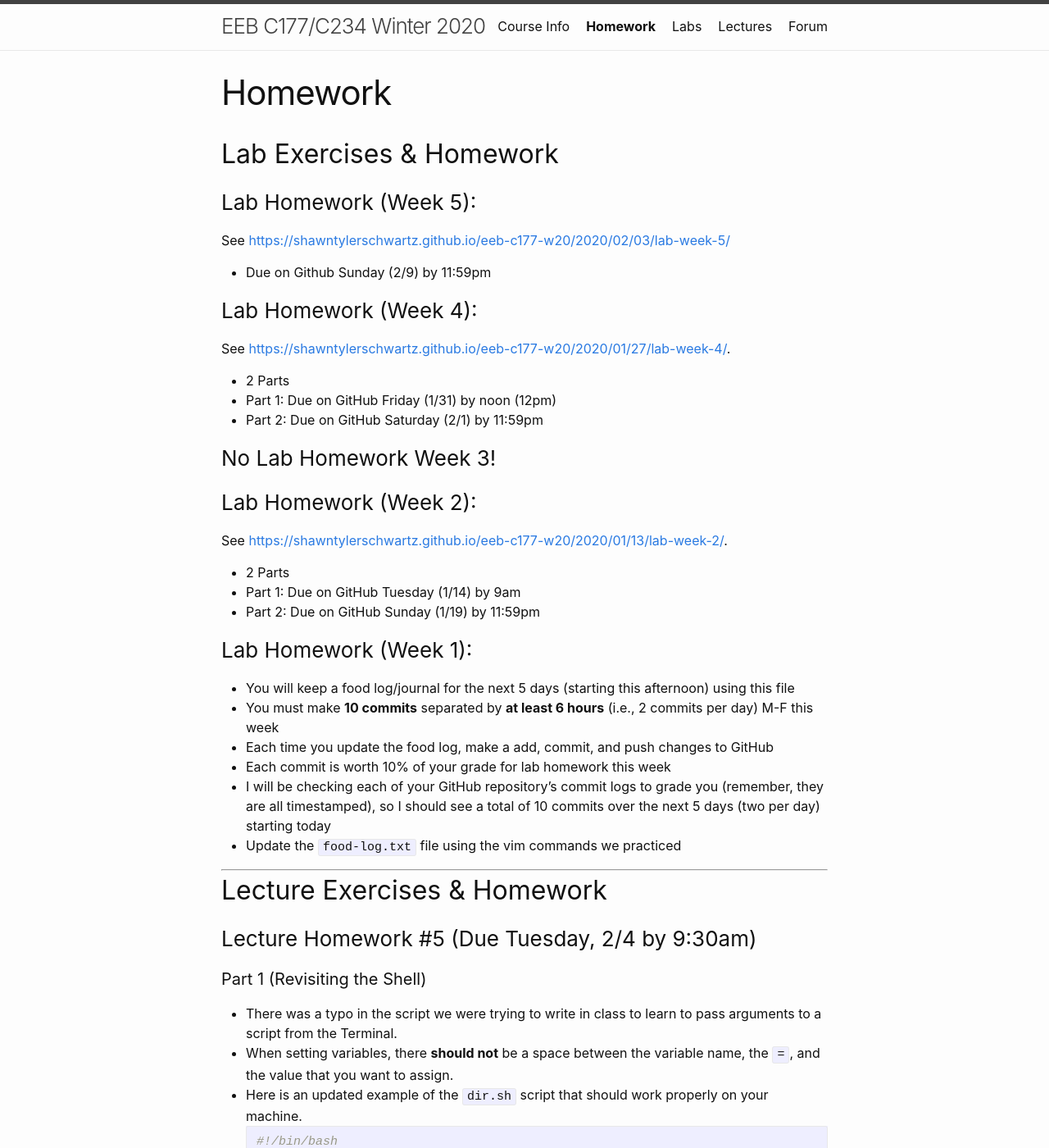
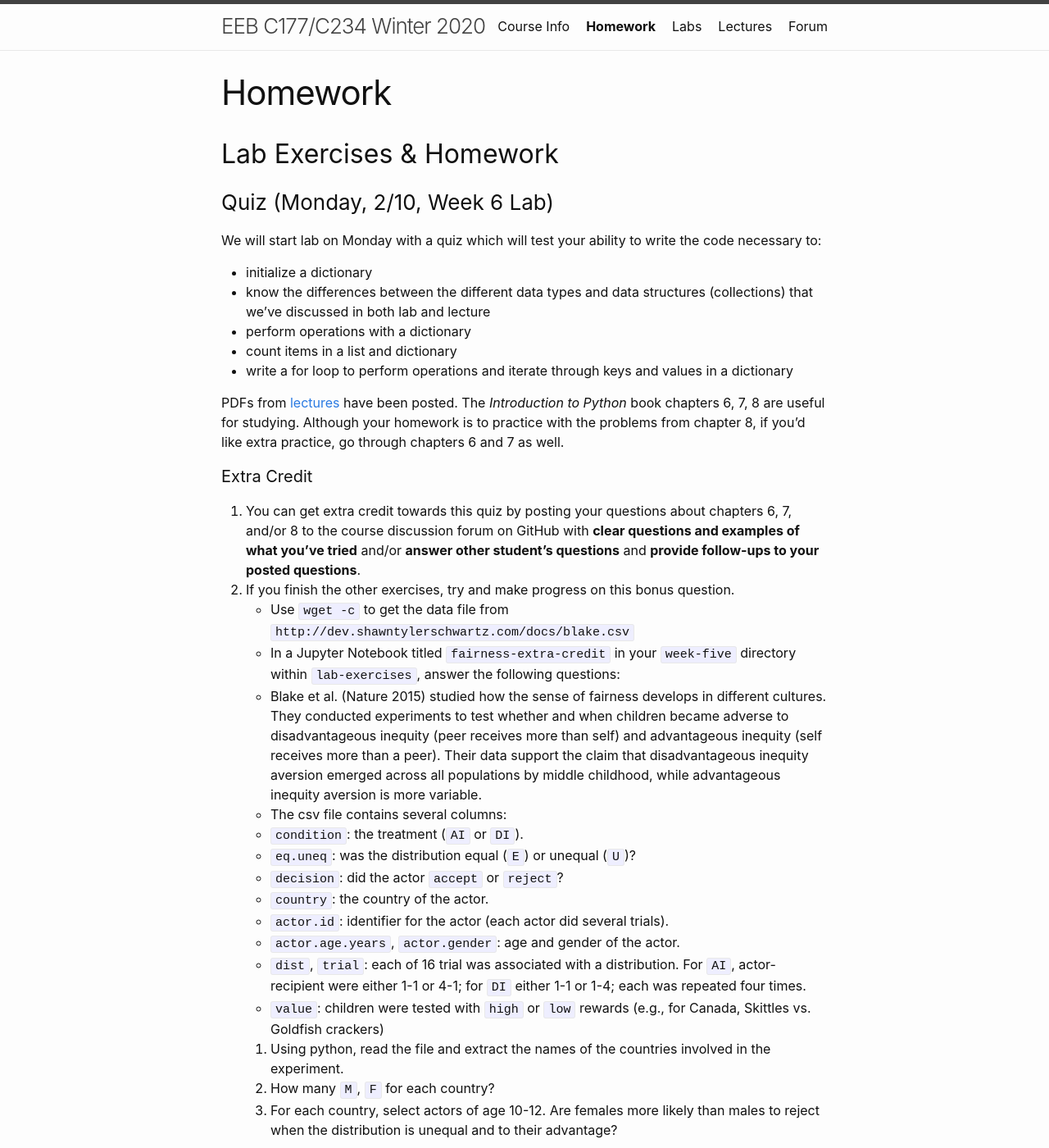
Before and after one commit to shawntschwartz/eeb-c177-w20, a Jekyll site: the page built from homework.md, in a window 1280 px wide and 1400 px high. Shown: the whole window at 82% size. Built offline with Jekyll 4.4.1, drawn with Linux system fonts in a browser that asks for light colours; some of the changed text lies outside the part shown.

Commit message:
updated homework and week 6 quiz details

```diff
--- a/homework.md
+++ b/homework.md
@@ -4,6 +4,36 @@ title: Homework
 ---
 
 ## Lab Exercises & Homework
+### Quiz (Monday, 2/10, Week 6 Lab)
+We will start lab on Monday with a quiz which will test your ability to write the code necessary to:
+ - initialize a dictionary
+ - know the differences between the different data types and data structures (collections) that we've discussed in both lab and lecture
+ - perform operations with a dictionary
+ - count items in a list and dictionary
+ - write a for loop to perform operations and iterate through keys and values in a dictionary
+
+PDFs from [lectures]({{ site.url }}lectures) have been posted. The _Introduction to Python_ book chapters 6, 7, 8 are useful for studying. Although your homework is to practice with the problems from chapter 8, if you'd like extra practice, go through chapters 6 and 7 as well.
+
+#### Extra Credit
+1. You can get extra credit towards this quiz by posting your questions about chapters 6, 7, and/or 8 to the course discussion forum on GitHub with **clear questions and examples of what you've tried** and/or **answer other student's questions** and **provide follow-ups to your posted questions**.
+2. If you finish the other exercises, try and make progress on this bonus question.
+ - Use `wget -c` to get the data file from `http://dev.shawntylerschwartz.com/docs/blake.csv`
+ - In a Jupyter Notebook titled `fairness-extra-credit` in your `week-five` directory within `lab-exercises`, answer the following questions:
+ - Blake et al. (Nature 2015) studied how the sense of fairness develops in different cultures. They conducted experiments to test whether and when children became adverse to disadvantageous inequity (peer receives more than self) and advantageous inequity (self receives more than a peer). Their data support the claim that disadvantageous inequity aversion emerged across all populations by middle childhood, while advantageous inequity aversion is more variable.
+ - The csv file contains several columns:
+    - `condition`: the treatment (`AI` or `DI`).
+    - `eq.uneq`: was the distribution equal (`E`) or unequal (`U`)?
+    - `decision`: did the actor `accept` or `reject`?
+    - `country`: the country of the actor.
+    - `actor.id`: identifier for the actor (each actor did several trials).
+    - `actor.age.years`, `actor.gender`: age and gender of the actor.
+    - `dist`, `trial`: each of 16 trial was associated with a distribution. For `AI`, actor-recipient were either 1-1 or 4-1; for `DI` either 1-1 or 1-4; each was repeated four times.
+    - `value`: children were tested with `high` or `low` rewards (e.g., for Canada, Skittles vs. Goldfish crackers)
+
+    1. Using python, read the file and extract the names of the countries involved in the experiment.
+    2. How many `M`, `F` for each country?
+    3. For each country, select actors of age 10-12. Are females more likely than males to reject when the distribution is unequal and to their advantage?
+
 ### Lab Homework (Week 5):
 See [https://shawntylerschwartz.github.io/eeb-c177-w20/2020/02/03/lab-week-5/](https://shawntylerschwartz.github.io/eeb-c177-w20/2020/02/03/lab-week-5/)
  - Due on Github Sunday (2/9) by 11:59pm
@@ -33,6 +63,12 @@ See [https://shawntylerschwartz.github.io/eeb-c177-w20/2020/01/13/lab-week-2/](h
 <hr />
 
 ## Lecture Exercises & Homework
+### Lecture Homework #6 (Due Sunday, 2/9 by 11:59pm)
+1. Create a Jupyter Notebook in your `class-assignments` directory with the name `ch-8-exercises`.
+2. Answer questions 8.1 to 8.14 from the Chapter 8 "Things to do" section of the _Introduction to Python_ book.
+3. To get full credit for this assignment, you must make 3 commits on 3 separate days (Friday, Saturday, Sunday), where you try to answer at least 3 of the questions each time. _Spacing our your coding practice is an effective strategy to get better._
+ - **These exercises will help prepare you for the in-lab quiz on Monday.**
+
 ### Lecture Homework #5 (Due Tuesday, 2/4 by 9:30am)
 #### Part 1 (Revisiting the Shell)
  - There was a typo in the script we were trying to write in class to learn to pass arguments to a script from the Terminal.
```
